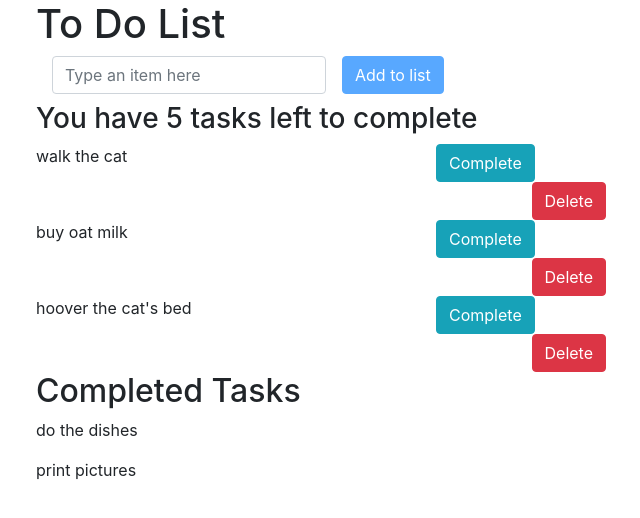
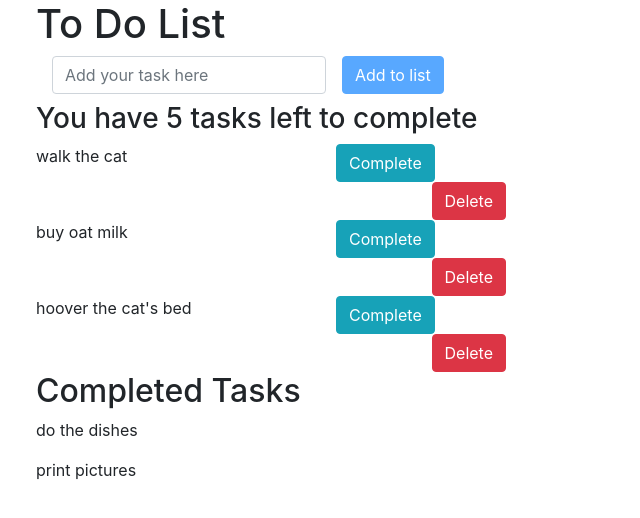
Before and after one commit to lydiabrmc/To-Do-React-App, a React (Create React App) app in the folder to-do-application/: page / in a window 1280 px wide. Shown: the top 518 px of the page, without its empty margins (319-959 px from the left). Built offline with nearby package versions, Linux system fonts and the light colour scheme.

Commit message:
implemented removal of buttons for completed tasks

```diff
--- a/to-do-application/src/AddTask.js
+++ b/to-do-application/src/AddTask.js
@@ -28,13 +28,13 @@ handleClick = (event) => {
                 type="text"
                 className="form-control"
                 id="newItem"
-                placeholder="Type an item here"
+                placeholder="Add your task here"
                 value={this.state.newItemText}
                 onChange={this.updateNewItemText}
                 ></input>
             </div>
 {/* this is a comment in JSX */}
-            <button className="btn btn-primary mb-2" onClick={this.handleClick} disabled={this.state.newItemText.length === 0}>
+            <button className="btn btn-primary mb-2" onClick={this.handleClick} disabled={this.state.newItemText.length <= 0 || this.state.newItemText.length >= 20}>
                 Add to list
             </button>
         </form>
--- a/to-do-application/src/TaskList.js
+++ b/to-do-application/src/TaskList.js
@@ -5,7 +5,7 @@ class Item extends React.Component {
     render() {
       return (
         <div className="row">
-          <div className="col-6 col-md-8">
+          <div className="col-6 col-md-6">
             <p className={this.props.complete && "complete"}>{this.props.text}</p>
           </div>
           <div className="col-6 col-md-4">
```
